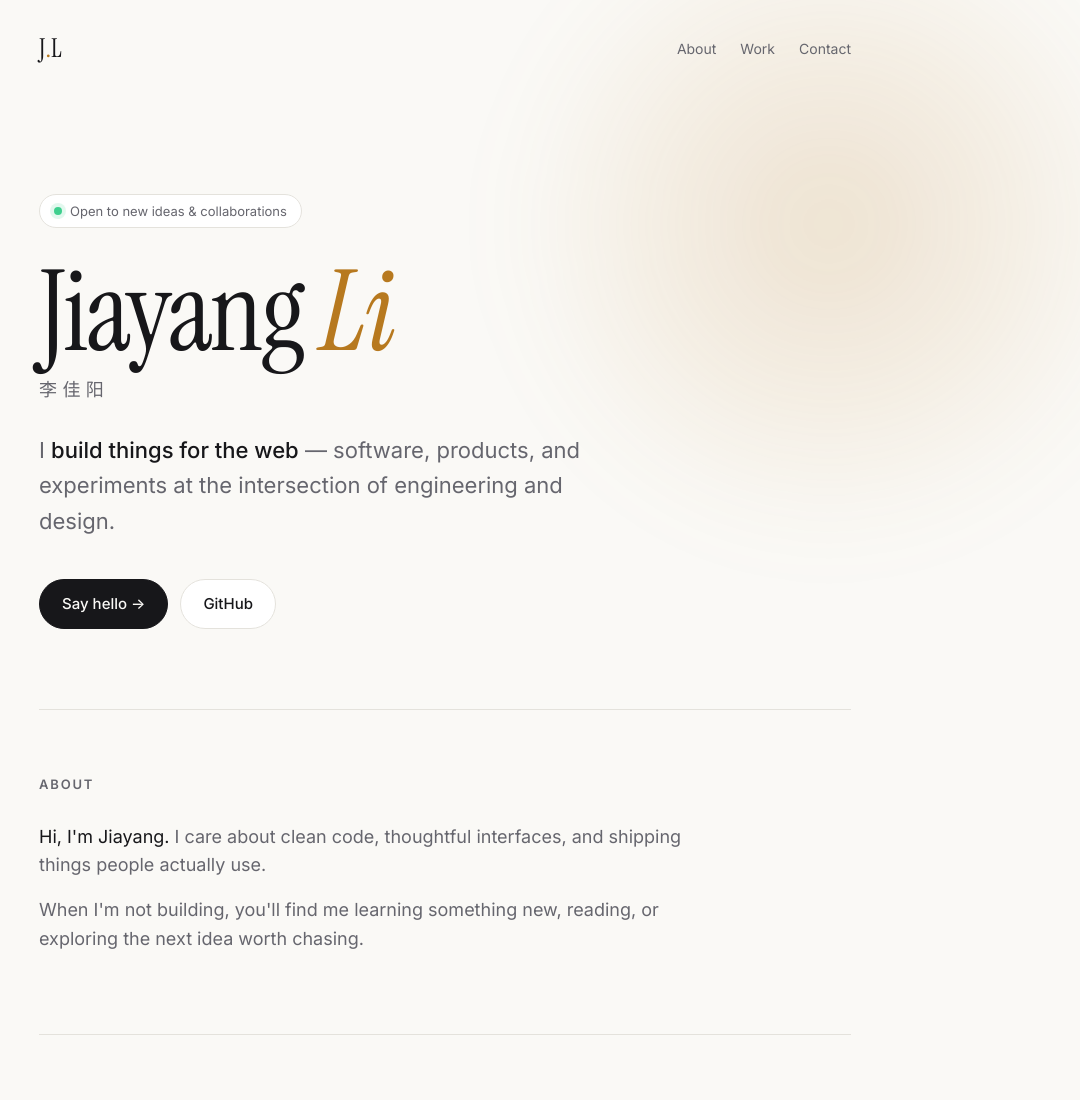
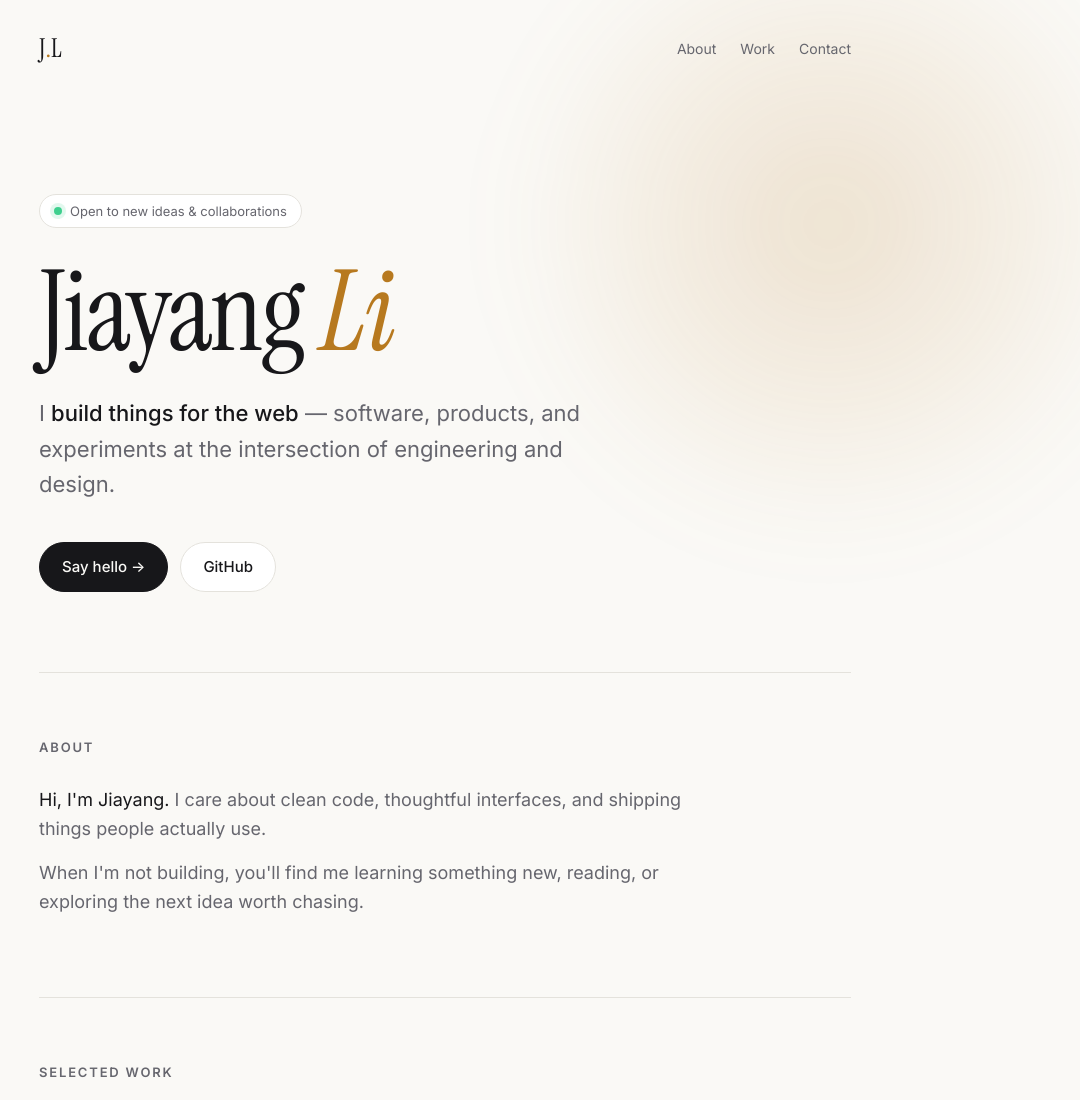
Before and after one commit to jli686uk/personalPage, a plain HTML site: page index.html in a window 1280 px wide. Shown: the top 1100 px of the page, without its empty margins (195-1275 px from the left). Drawn offline with Linux system fonts and the light colour scheme.

Commit message:
Remove guessed Chinese name
Co-Authored-By: Devin AI <158243242+devin-ai-integration[bot]@users.noreply.github.com>

```diff
--- a/index.html
+++ b/index.html
@@ -48,7 +48,6 @@
     h1 { font-family: "Instrument Serif", Georgia, serif; font-weight: 400; font-size: clamp(56px, 11vw, 112px);
       line-height: 1; letter-spacing: -0.02em; margin: 28px 0 8px; }
     h1 em { color: var(--accent); }
-    .zh { font-size: 18px; color: var(--muted); letter-spacing: .3em; }
     .lede { font-size: clamp(18px, 2.4vw, 22px); color: var(--muted); max-width: 600px; margin-top: 28px; }
     .lede strong { color: var(--fg); font-weight: 500; }
     .cta { display: flex; flex-wrap: wrap; gap: 12px; margin-top: 40px; }
@@ -105,7 +104,6 @@
     <header class="hero">
       <div class="eyebrow reveal"><span class="dot"></span> Open to new ideas &amp; collaborations</div>
       <h1 class="reveal">Jiayang <em>Li</em></h1>
-      <div class="zh reveal">李佳阳</div>
       <p class="lede reveal">I <strong>build things for the web</strong> — software, products, and experiments at the intersection of engineering and design.</p>
       <div class="cta reveal">
         <a class="btn primary" href="mailto:jli68666666@gmail.com">Say hello →</a>
```
